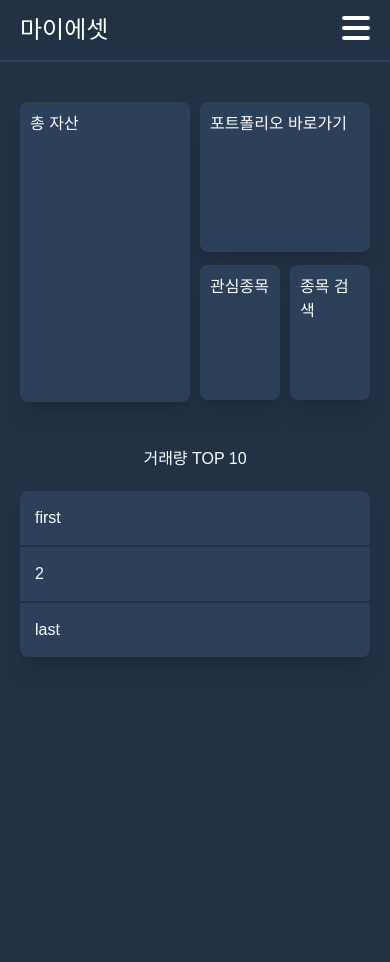
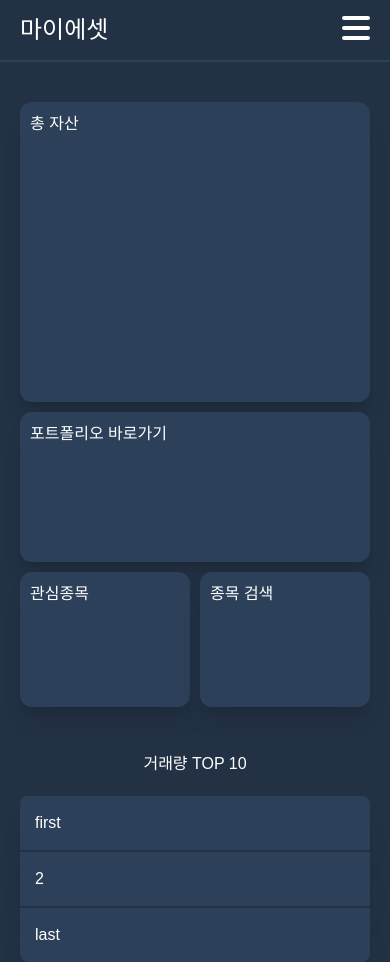
Before and after one commit to crewd/my-asset, a React (Vite) app: page / in a window 390 px wide. Before the commit the page ends 844 px from the top, so only its background shows below. Built offline with nearby package versions, Linux system fonts and the light colour scheme.

Commit message:
style: box 컴포넌트 border 제거, 반응형 grid 추가

```diff
--- a/src/components/layout/box/Box.tsx
+++ b/src/components/layout/box/Box.tsx
@@ -1,5 +1,5 @@
 const Box = ({ children, classname }: { children: React.ReactNode, classname: string }) => {
-  const styles = `bg-secondary rounded-lg p-[10px] shadow-xl ${classname}`
+  const styles = `bg-secondary p-[10px] shadow-xl ${classname}`
 
   return (
     <div className={styles}>
--- a/src/pages/MainPage.tsx
+++ b/src/pages/MainPage.tsx
@@ -3,18 +3,18 @@ import Box from "../components/layout/box/Box";
 const MainPage = () => {
   return (
     <div>
-      <div className="grid grid-cols-2 gap-[10px]">
-        <Box classname="md:w-[calc(100%-10px)] h-[300px]">
+      <div className="grid sm:grid-cols-2 gap-[10px]">
+        <Box classname="w-[100%] h-[300px] rounded-xl">
           총 자산
         </Box>
         <div className="grid grid-cols-2 gap-[10px]">
-          <Box classname="md:w-[calc(100%-10px)] h-[150px] col-span-2">
+          <Box classname="w-[100%] h-[150px] rounded-xl col-span-2">
             포트폴리오 바로가기
           </Box>
-          <Box classname="md:w-[calc(100%-10px)] h-[135px]">
+          <Box classname="w-[100%] h-[135px] rounded-xl">
             관심종목
           </Box>
-          <Box classname="md:w-[calc(100%-10px)] h-[135px]">
+          <Box classname="w-[100%] h-[135px] rounded-xl">
             종목 검색
           </Box>
         </div>
@@ -22,9 +22,9 @@ const MainPage = () => {
       <div className="mt-[40px]">
         <p className="p-[5px] text-center">거래량 TOP 10</p>
         <div className="mt-[15px]">
-          <Box classname="p-[15px] rounded-none rounded-t-lg border-b-2 border-primary">first</Box>
-          <Box classname="p-[15px] rounded-none border-b-2 border-primary">2</Box>
-          <Box classname="p-[15px] rounded-none rounded-b-lg">last</Box>
+          <Box classname="p-[15px] rounded-t-lg border-b-2 border-primary">first</Box>
+          <Box classname="p-[15px] border-b-2 border-primary">2</Box>
+          <Box classname="p-[15px] rounded-b-lg">last</Box>
         </div>
       </div>
     </div>
--- a/src/style/index.css
+++ b/src/style/index.css
@@ -8,5 +8,6 @@
     @apply text-white;
     @apply font-sans;
     @apply text-regular;
+    -webkit-tap-highlight-color : transparent;
   }
 }
```
